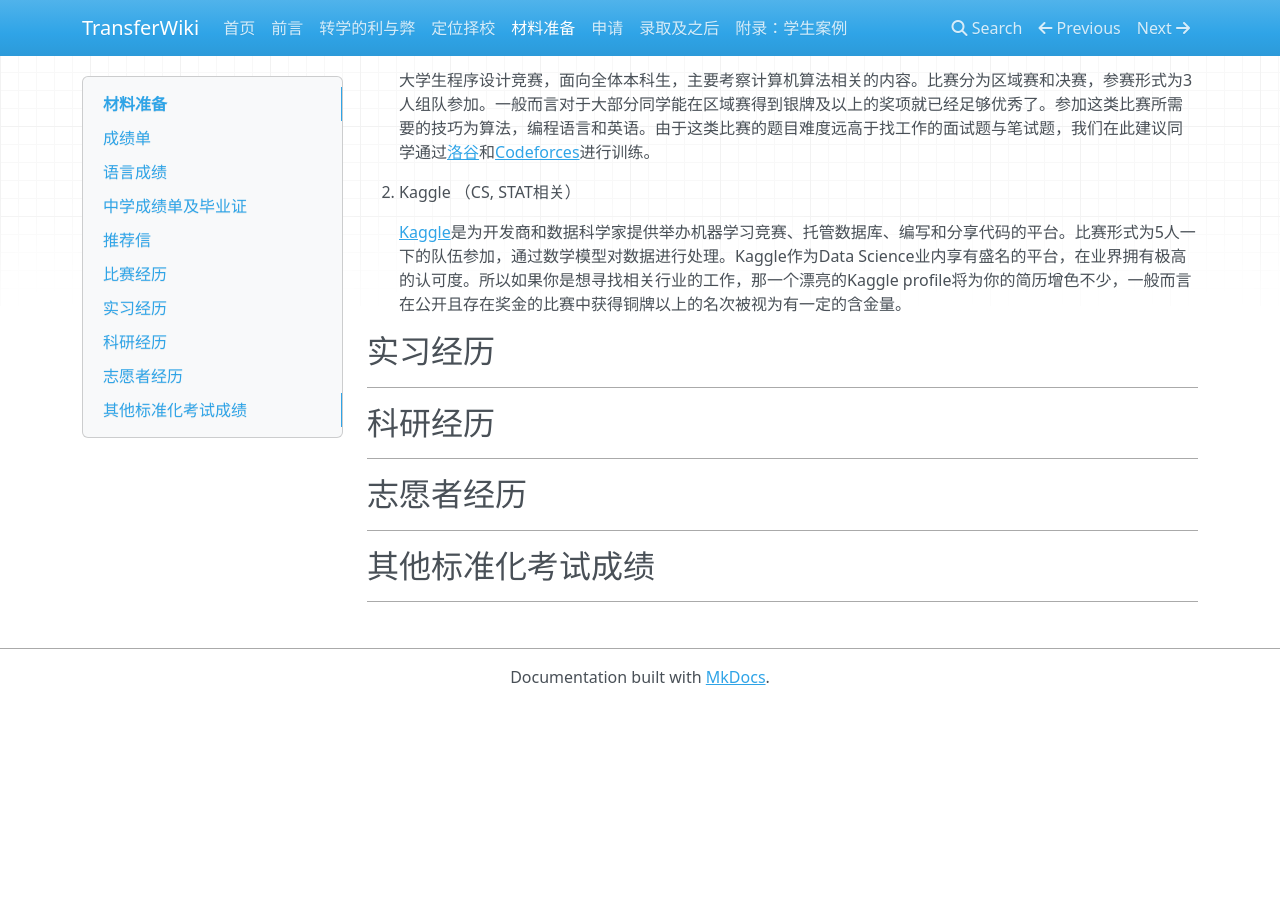
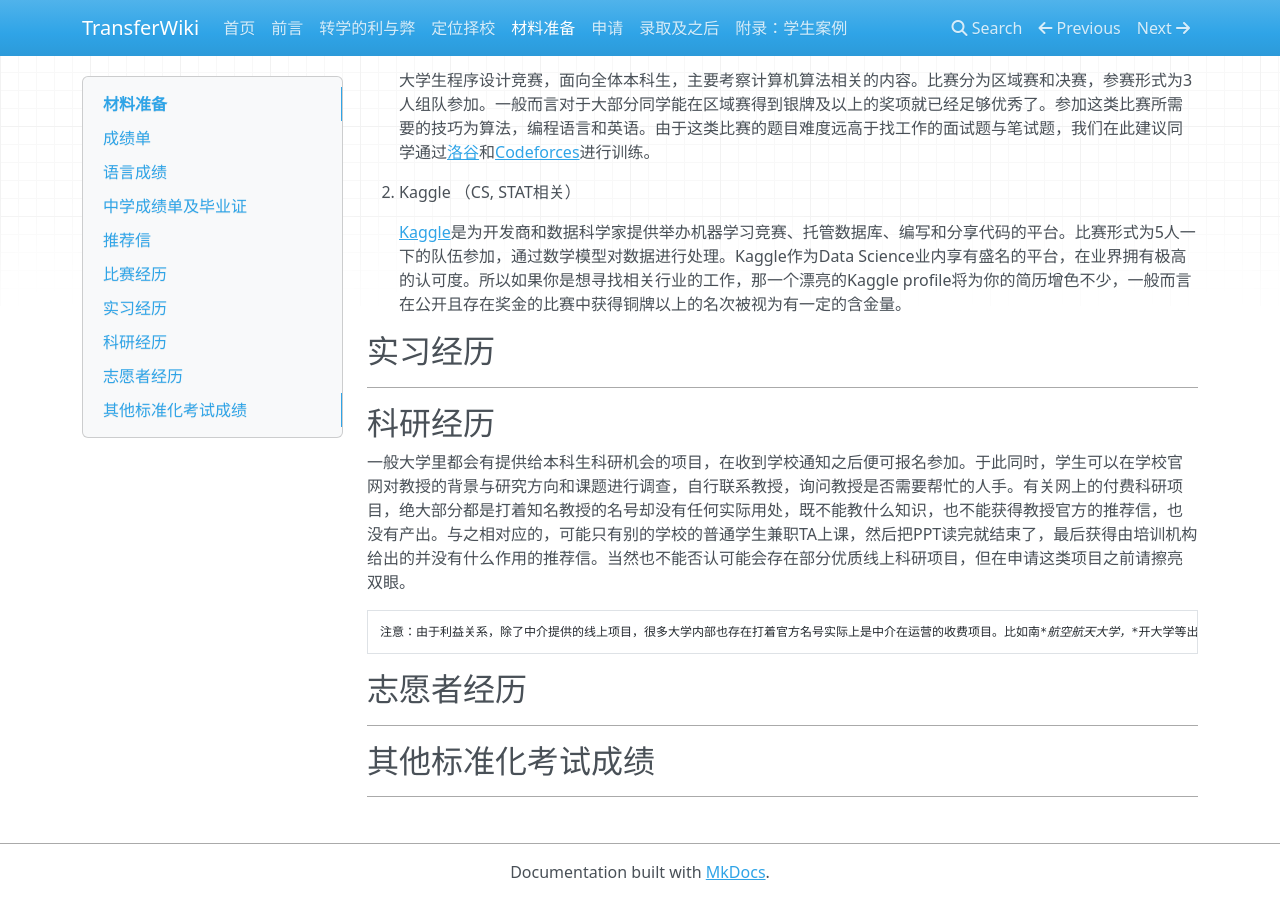
Before and after one commit to SihanXU/TransferWiki, an MkDocs documentation site: the page built from docs/material.md, in a window 1280 px wide and 900 px high, scrolled down 1286 px. Built offline with MkDocs 1.6.1, drawn with Linux system fonts in a browser that asks for light colours; nearby versions of some CDN libraries; before the commit the page ends 1991 px from its top, so only the background shows below that.

Commit message:
Update material.md

```diff
--- a/docs/material.md
+++ b/docs/material.md
@@ -38,7 +38,9 @@
 
 ## 科研经历
 
-***
+一般大学里都会有提供给本科生科研机会的项目，在收到学校通知之后便可报名参加。于此同时，学生可以在学校官网对教授的背景与研究方向和课题进行调查，自行联系教授，询问教授是否需要帮忙的人手。有关网上的付费科研项目，绝大部分都是打着知名教授的名号却没有任何实际用处，既不能教什么知识，也不能获得教授官方的推荐信，也没有产出。与之相对应的，可能只有别的学校的普通学生兼职TA上课，然后把PPT读完就结束了，最后获得由培训机构给出的并没有什么作用的推荐信。当然也不能否认可能会存在部分优质线上科研项目，但在申请这类项目之前请擦亮双眼。
+
+    注意：由于利益关系，除了中介提供的线上项目，很多大学内部也存在打着官方名号实际上是中介在运营的收费项目。比如南*航空航天大学，*开大学等出国交流中心实则是中介运营，其项目的可靠程度并不能得到保证。
 
 ## 志愿者经历
 
```
